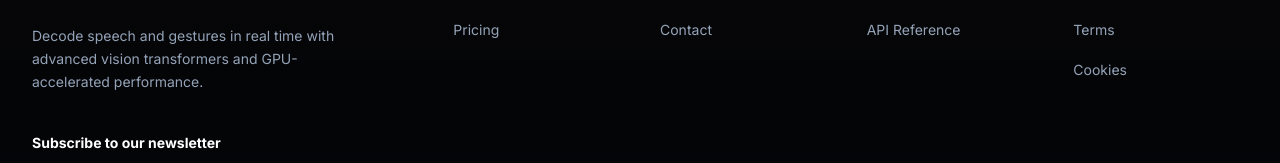
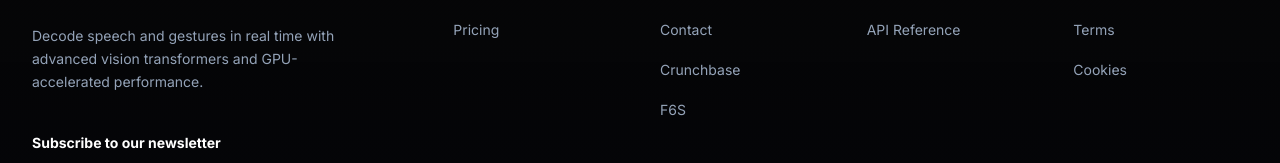
Before and after one commit to visionspeakai-admin/vision-speak-ai, a Next.js app: page / in a window 1280 px wide. Shown: the part 7666-7829 px from the top of the page. Built offline with nearby package versions, Linux system fonts and the light colour scheme; no server answers.

Commit message:
additiona link update

```diff
--- a/components/shared/footer.tsx
+++ b/components/shared/footer.tsx
@@ -46,6 +46,8 @@ export function Footer() {
     Company: [
       { label: "About", href: "/about" },
       { label: "Contact", href: "/contact" },
+      { label: "Crunchbase", href: "https://www.crunchbase.com/organization/visionspeak-ai", external: true },
+      { label: "F6S", href: "https://www.f6s.com/visionspeak-ai", external: true },
     ],
     Developers: [
       { label: "Documentation", href: "/developers" },
@@ -179,6 +181,8 @@ export function Footer() {
                     <li key={link.label}>
                       <Link
                         href={link.href}
+                        target={(link as any).external ? "_blank" : undefined}
+                        rel={(link as any).external ? "noopener noreferrer" : undefined}
                         className='text-sm text-slate-400 hover:text-cyan-400 transition-colors'
                       >
                         {link.label}
```
